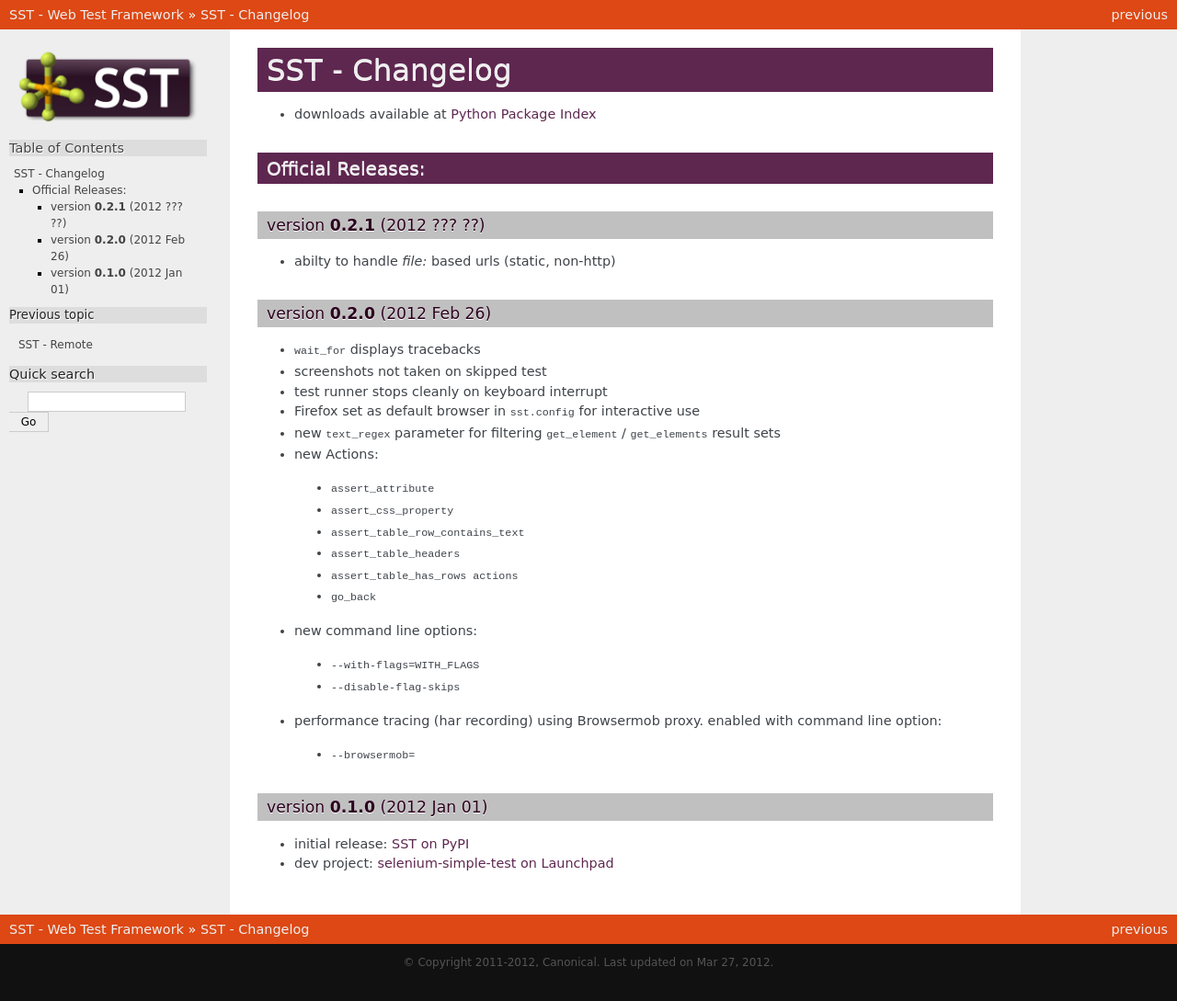
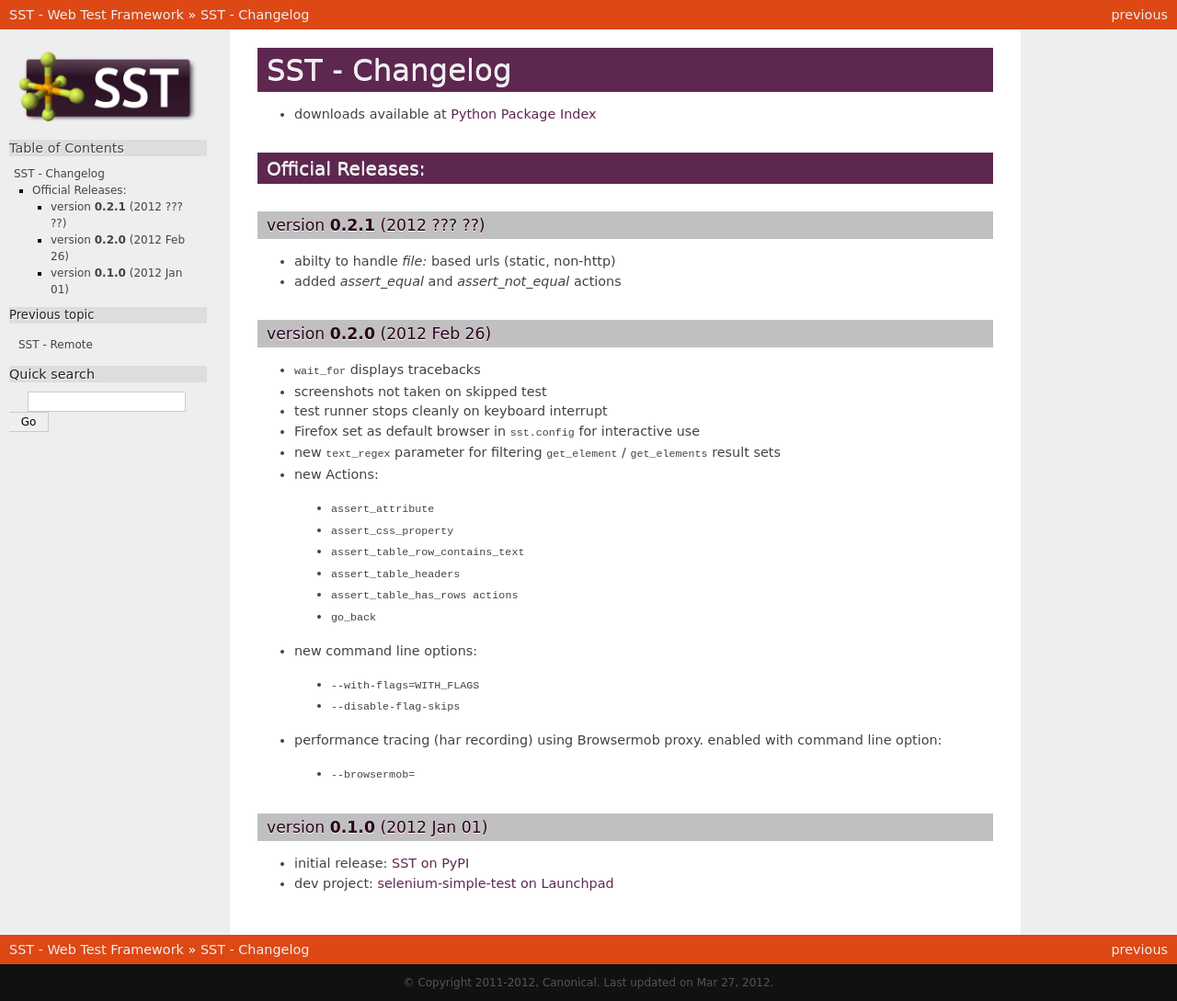
Before and after one commit to Work4Labs/selenium-simple-test, a Sphinx documentation site: the page built from docs/changelog.rst, in a window 1280 px wide. Shown: the whole page at 92% size. Built offline with Sphinx 7.4.7, drawn with Linux system fonts in a browser that asks for light colours; pages that are not in the unit, such as notebooks, are missing from menus; before the commit the page ends 1067 px from its top, so only the background shows below that.

Commit message:
Updated changelog

```diff
--- a/docs/changelog.rst
+++ b/docs/changelog.rst
@@ -14,7 +14,7 @@ version **0.2.1** (2012 ??? ??)
 *******************************
 
 * abilty to handle `file:` based urls (static, non-http)
-
+* added `assert_equal` and `assert_not_equal` actions
 
 version **0.2.0** (2012 Feb 26)
 *******************************
```
